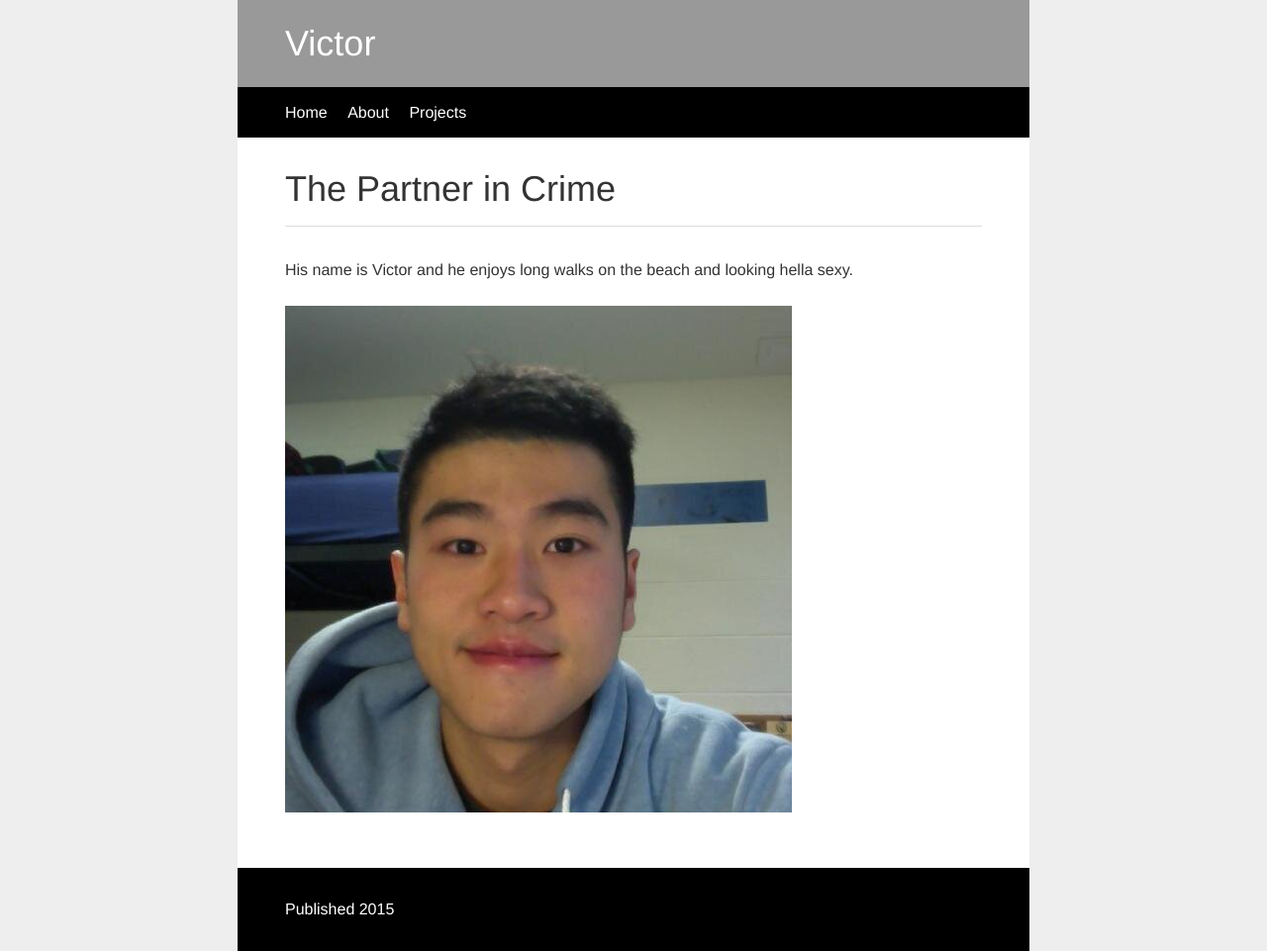
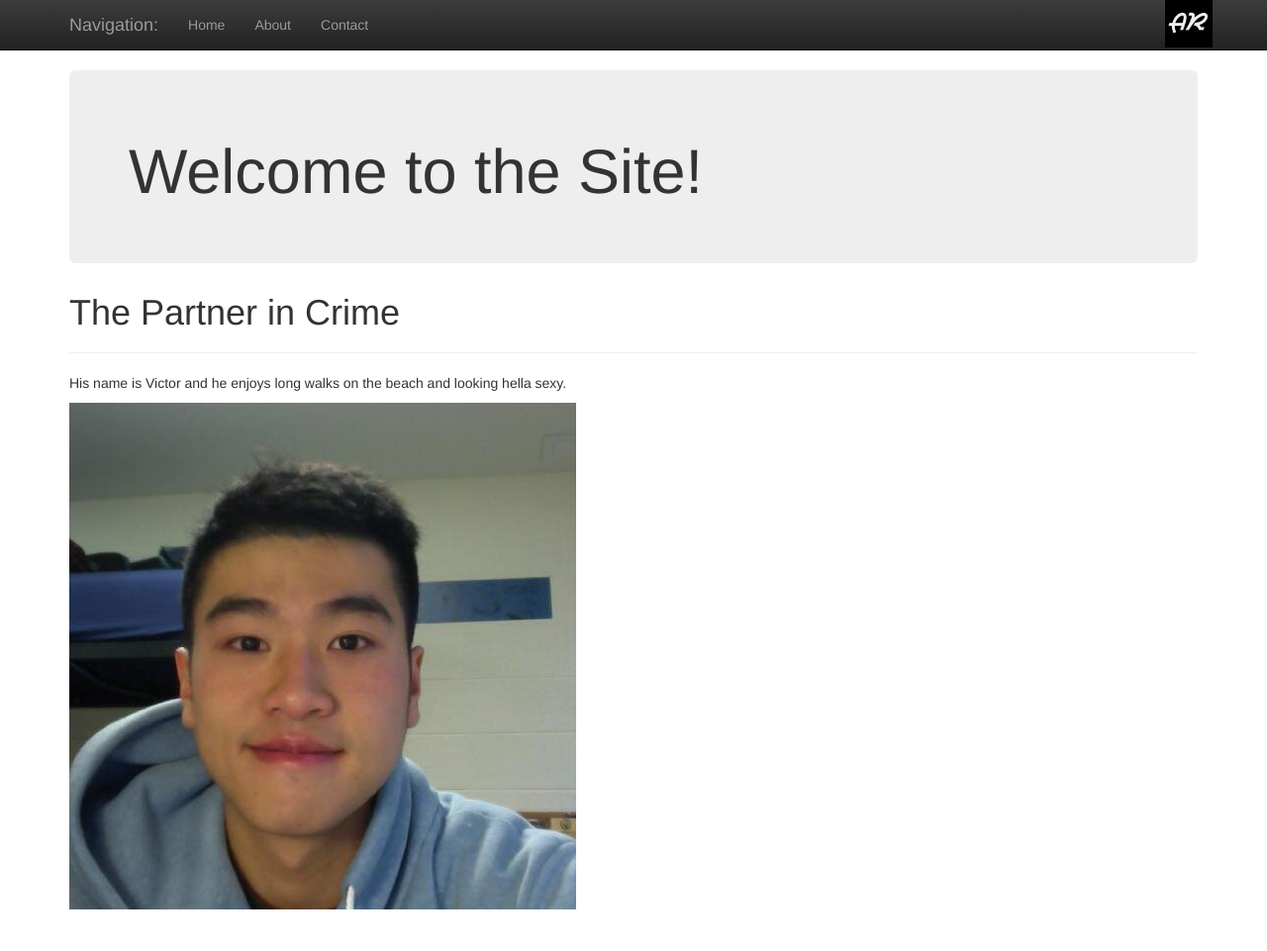
Before and after one commit to rushing3/rushing3.github.io, a Flask app: page /victor in a window 1280 px wide. Shown: the whole page at 99% size. After the commit the page ends 919 px from the top, so only its background shows below. Run offline with Flask 2, Linux system fonts and the light colour scheme; some libraries are stand-ins or nearby versions.

Commit message:
Fixed some jinja stuff

```diff
--- a/templates/about.html
+++ b/templates/about.html
@@ -1,4 +1,5 @@
 {% extends "base.html" %}
+{% block body %}
         <div class="main">
 
             <h1>Who am I?</h1>
@@ -8,3 +9,4 @@
             <p><img class="img-responsive" src="{{ url_for('static', filename='alex1.jpg') }}" alt=""></p>
 
         </div>
+{% endblock %}
--- a/templates/victor.html
+++ b/templates/victor.html
@@ -1,33 +1,5 @@
-<CTYPE html>
-<html lang="en">
-<head>
-<meta charset="utf-8">
-<meta http-equiv="X-UA-Compatible" content="IE=edge">
-<title>Alex Rushing - Website</title>
-<meta name="viewport" content="width=device-width, initial-scale=1">
-<meta name="Description" lang="en" content="ADD SITE DESCRIPTION">
-<meta name="author" content="ADD AUTHOR INFORMATION">
-<meta name="robots" content="index, follow">
-
-<!-- icons -->
-<link rel="apple-touch-icon" href="{{ url_for('static', filename='apple-touch-icon.png') }}">
-<link rel="shortcut icon" href="favicon.ico">
-
-<!-- Override CSS file - add your own CSS rules -->
-<link rel="stylesheet" type=text/css href="{{ url_for('static', filename='style.css') }}">
-</head>
-<body>
-<div class="container">
-    <div class="header">
-        <h1 class="header-heading">Victor</h1>
-    </div>
-    <div class="nav-bar">
-        <ul class="nav">
-            <li><a href="/">Home</a></li>
-            <li><a href="about">About</a></li>
-            <li><a href="projects">Projects</a></li>
-        </ul>
-    </div>
+{% extends "base.html" %}
+{% block body %}
 <div class="content">
     <div class="main">
 
@@ -39,9 +11,4 @@
 
     </div>
 </div>
-    <div class="footer">
-        Published 2015
-    </div>
-</div>
-</body>
-</html>
+{% endblock %}
```
Lines whose indentation alone changed are shown as unchanged.
